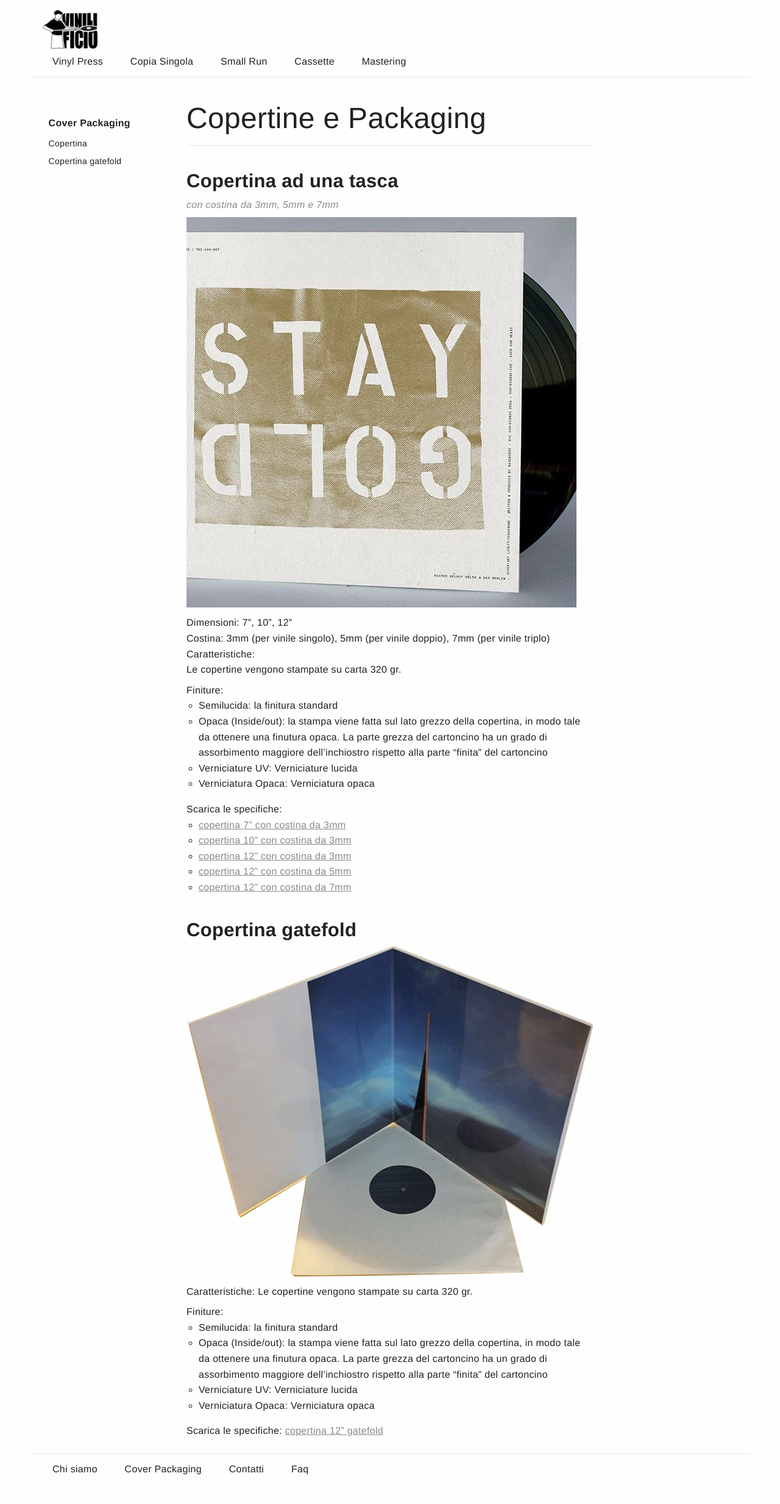
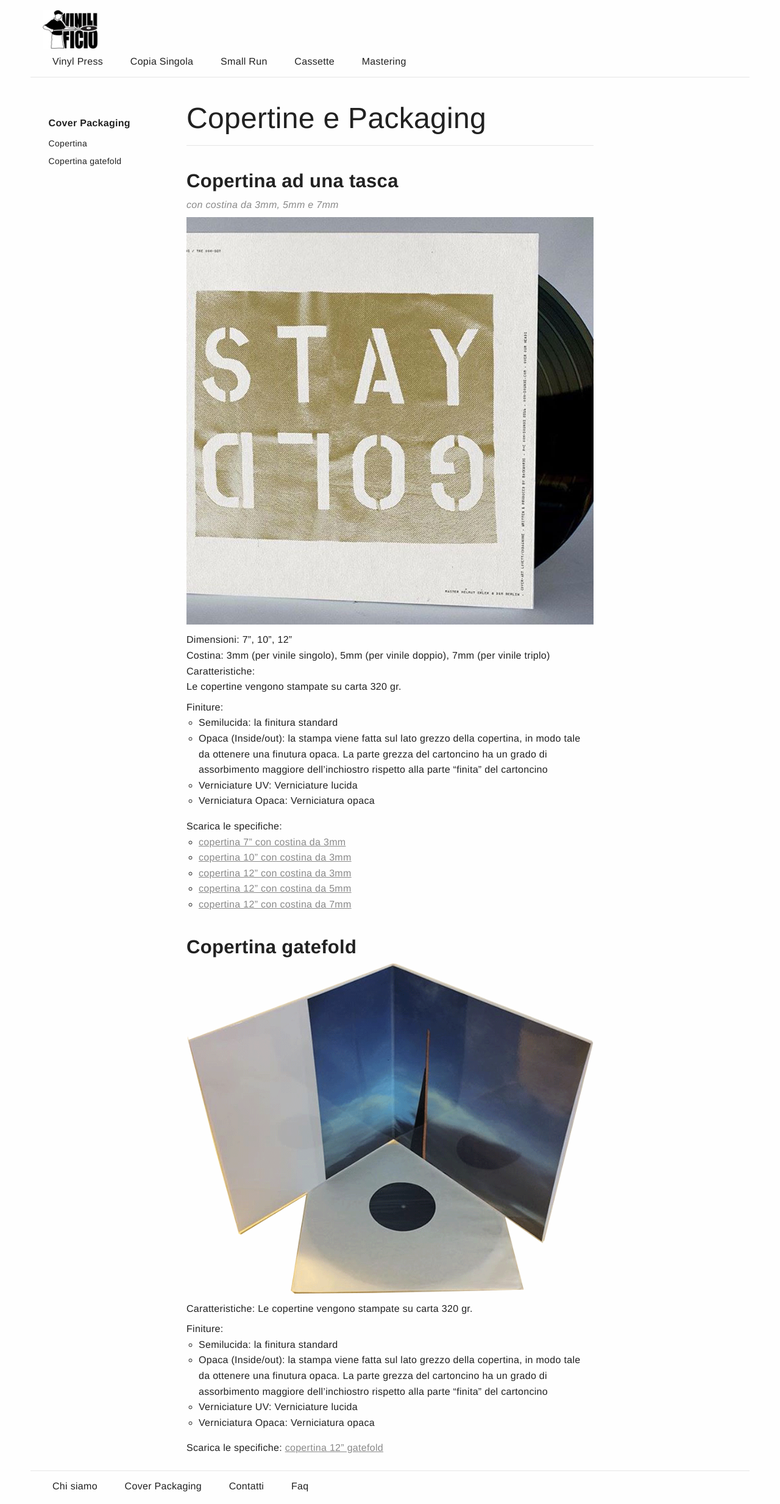
Before and after one commit to Vinilificio/Vinilificio.github.io, a Jekyll site: the page built from _pages/cover_packaging.md, in a window 1280 px wide. Shown: the whole page at 61% size. Built offline with Jekyll 4.4.1, drawn with Linux system fonts in a browser that asks for light colours; before the commit the page ends 2438 px from its top, so only the background shows below that.

Commit message:
Update cover_packaging.md

```diff
--- a/_pages/cover_packaging.md
+++ b/_pages/cover_packaging.md
@@ -14,7 +14,7 @@ published: true
 *con costina da 3mm, 5mm e 7mm*
 
 
-![12" cover costina 3mm](/img/Costina3mm.jpg)
+![12" cover costina 3mm](/img/Costina3mm_.jpg)
 
 Dimensioni: 7", 10", 12"<br>
 Costina: 3mm (per vinile singolo), 5mm (per vinile doppio), 7mm (per vinile triplo)<br>
```
